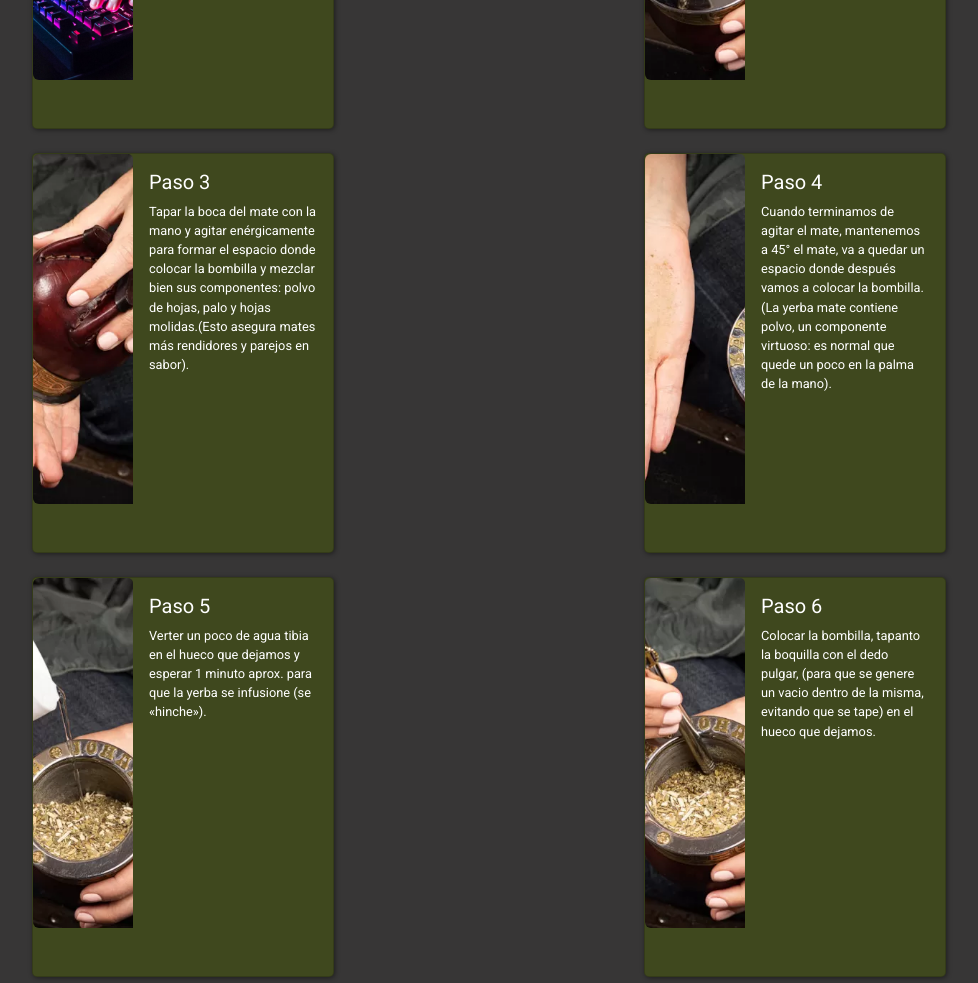
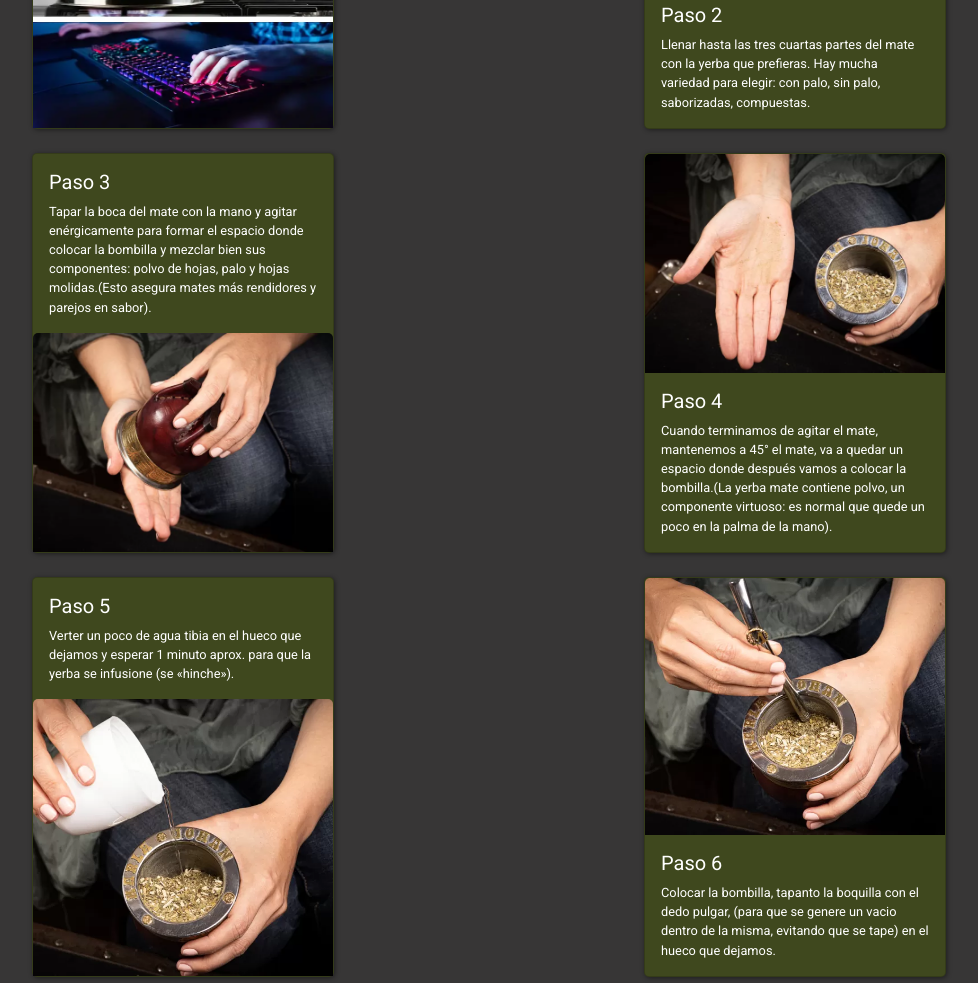
Before and after one commit to Crycsus14/SebastianRubio-EntregaFinal-46980, a website: page index.html in a window 1280 px wide. Shown: the part 669-1652 px from the top of the page, without its empty margins (128-1106 px from the left). Drawn offline with nearby package versions, Linux system fonts and the light colour scheme.

Commit message:
cards-index

```diff
--- a/index.html
+++ b/index.html
@@ -64,7 +64,7 @@
         <!-- Como preparar un mate  - Cards con Bootstrap -->
         <div class="como_mate">
 
-            <div class="card mb-3" style="max-width: 100%;">
+            <!-- <div class="card mb-3" style="max-width: 100%;">
                 <div class="row g-0">
                   <div class="col-md-4">
                     <img src="./img/programando.jpg" class="img-fluid rounded-start" alt="calentar-el-agua-y-teclado.jpg">
@@ -72,7 +72,7 @@
                   <div class="col-md-8">
                     <div class="card-body">
                       <h5 class="card-title">Paso 1</h5>
-                      <p class="card-text ">Antes de seguir codeando, ponemos el agua a calentar hasta antes  de que entre en ebullición (80°C aprox.). Si es pava electrica poner en el indicador de agua antes de hervir o indicador de "agua para mate".Luego colocarla en un termo para que mantenga la temperatura.</p>
+                      <p class="card-text">Antes de seguir codeando, ponemos el agua a calentar hasta antes  de que entre en ebullición (80°C aprox.). Si es pava electrica poner en el indicador de agua antes de hervir o indicador de "agua para mate".Luego colocarla en un termo para que mantenga la temperatura.</p>
                     </div>
                   </div>
                 </div>
@@ -86,8 +86,8 @@
                 <div class="col-md-8">
                   <div class="card-body">
                     <h5 class="card-title">Paso 2</h5>
-                    <p class="card-text ">Llenar hasta las tres cuartas partes del mate con la yerba que prefieras.
-                        Hay mucha variedad para elegir: con palo, sin palo, saborizadas, compuestas..</p>
+                    <p class="card-text">Llenar hasta las tres cuartas partes del mate con la yerba que prefieras.
+                        Hay mucha variedad para elegir: con palo, sin palo, saborizadas, compuestas.</p>
                   </div>
                 </div>
               </div>
@@ -101,68 +101,74 @@
                   <div class="col-md-8">
                     <div class="card-body">
                       <h5 class="card-title">Paso 3</h5>
-                      <p class="card-text ">Tapar la boca del mate con la mano y agitar enérgicamente para formar el espacio donde colocar la bombilla y mezclar bien sus componentes: polvo de hojas, palo y hojas molidas.(Esto asegura mates más rendidores y parejos en sabor).</p>
+                      <p class="card-text">Tapar la boca del mate con la mano y agitar enérgicamente para formar el espacio donde colocar la bombilla y mezclar bien sus componentes: polvo de hojas, palo y hojas molidas.(Esto asegura mates más rendidores y parejos en sabor).</p>
                     </div>
                   </div>
                 </div>
               </div>
+         -->
 
-              <div class="card mb-3" style="max-width: 100%;">
-                <div class="row g-0">
-                  <div class="col-md-4">
-                    <img src="./img/paso_3-dejar-un-espacio-para-colocar-la-bombilla.jpg.webp" class="img-fluid rounded-start" alt="dejar-un-espacio-para-colocar-la-bombilla.jpg">
-                  </div>
-                  <div class="col-md-8">
-                    <div class="card-body">
-                      <h5 class="card-title">Paso 4</h5>
-                      <p class="card-text ">Cuando terminamos de agitar el mate, mantenemos a 45° el mate, va a quedar un espacio donde después vamos a colocar la bombilla.(La yerba mate contiene polvo, un componente virtuoso: es normal que quede un poco en la palma de la mano).</p>
-                    </div>
-                  </div>
+        <div class="card">
+          <div class="card-body">
+            <h5 class="card-title">Paso 1</h5>
+            <p class="card-text">Antes de seguir codeando, ponemos el agua a calentar hasta antes  de que entre en ebullición (80°C aprox.). Si es pava electrica poner en el indicador de agua antes de hervir o indicador de "agua para mate".Luego colocarla en un termo para que mantenga la temperatura.</p>
+
+          </div>
+          <img src="./img/programando.webp" class="card-img-bottom" alt="calentar-el-agua-y-teclado.webp">
+        </div>
+
+        <div class="card mb-3">
+          <img src="./img/paso1-com-hacer-mate-argentino.jpg.webp" class="card-img-top" alt="como-hacer-mate-argentino.jpg">
+          <div class="card-body">
+            <h5 class="card-title">Paso 2</h5>
+            <p class="card-text">Llenar hasta las tres cuartas partes del mate con la yerba que prefieras.
+              Hay mucha variedad para elegir: con palo, sin palo, saborizadas, compuestas.</p>
+
+          </div>
+        </div>
+        <div class="card">
+          <div class="card-body">
+            <h5 class="card-title">Paso 3</h5>
+            <p class="card-text">Tapar la boca del mate con la mano y agitar enérgicamente para formar el espacio donde colocar la bombilla y mezclar bien sus componentes: polvo de hojas, palo y hojas molidas.(Esto asegura mates más rendidores y parejos en sabor).</p>
+
+          </div>
+          <img src="./img/paso2_como-hacer-mate-argentino-tapar-la-boca-y-agitar-elmate.jpg.webp" class="card-img-bottom" alt="tapar-la-boca-y-agitar-el-mate.jpg">
+        </div>
+
+
+              <div class="card mb-3">
+                <img src="./img/paso_3-dejar-un-espacio-para-colocar-la-bombilla.jpg.webp" class="card-img-top" alt="dejar-un-espacio-para-colocar-la-bombilla.jpg">
+                <div class="card-body">
+                  <h5 class="card-title">Paso 4</h5>
+                  <p class="card-text">Cuando terminamos de agitar el mate, mantenemos a 45° el mate, va a quedar un espacio donde después vamos a colocar la bombilla.(La yerba mate contiene polvo, un componente virtuoso: es normal que quede un poco en la palma de la mano).</p>
+
                 </div>
               </div>
+              <div class="card">
+                <div class="card-body">
+                  <h5 class="card-title">Paso 5</h5>
+                  <p class="card-text">Verter un poco de agua tibia en el hueco que dejamos y esperar 1 minuto aprox. para que la yerba se infusione (se «hinche»).</p>
 
-              <div class="card mb-3" style="max-width: 100%;">
-                <div class="row g-0">
-                  <div class="col-md-4">
-                    <img src="./img/paso4_como-hacer-mate-verter-agua-tibia-en-elhueco.jpg.webp" class="img-fluid rounded-start" alt="como-hacer-mate-verter-agua-tibia-en-elhueco.jpg">
-                  </div>
-                  <div class="col-md-8">
-                    <div class="card-body">
-                      <h5 class="card-title">Paso 5</h5>
-                      <p class="card-text ">Verter un poco de agua tibia en el hueco que dejamos y esperar 1 minuto aprox. para que la yerba se infusione (se «hinche»).</p>
-                    </div>
-                  </div>
+                </div>
+                <img src="./img/paso4_como-hacer-mate-verter-agua-tibia-en-elhueco.jpg.webp" class="card-img-bottom" alt="como-hacer-mate-verter-agua-tibia-en-elhueco.jpg">
+              </div>
+
+              <div class="card mb-3">
+                <img src="./img/5.colocarlabombillayempezaracebarelmate_pasos_para_hacerMate-paso5.jpg.webp" class="card-img-top" alt="colocar-la-bombilla-y-empezar-a-cebar-el-mate.jpg">
+                <div class="card-body">
+                  <h5 class="card-title">Paso 6</h5>
+                  <p class="card-text">Colocar la bombilla, tapanto la boquilla con el dedo pulgar, (para que se genere un vacio dentro de la misma, evitando que se tape) en el hueco que dejamos.</p>
+
                 </div>
               </div>
+              <div class="card">
+                <div class="card-body">
+                  <h5 class="card-title">Paso 7</h5>
+                  <p class="card-text">Ahora si ya podemos ir vertiendo el agua de nuestro termo de a poco hasta que hinche bien la yerba, lo mas cerca de la bombilla posible par que quede el resto de la yerba seca. A disfrutar!</p>
 
-              <div class="card mb-3" style="max-width: 100%;">
-                <div class="row g-0">
-                  <div class="col-md-4">
-                    <img src="./img/5.colocarlabombillayempezaracebarelmate_pasos_para_hacerMate-paso5.jpg.webp" class="img-fluid rounded-start" alt="colocar-la-bombilla-y-empezar-a-cebar-el-mate.jpg">
-                  </div>
-                  <div class="col-md-8">
-                    <div class="card-body">
-                      <h5 class="card-title">Paso 6</h5>
-                      <p class="card-text ">Colocar la bombilla, tapanto la boquilla con el dedo pulgar, (para que se genere un vacio dentro de la misma, evitando que se tape) en el hueco que dejamos.</p>
-                    </div>
-                  </div>
                 </div>
+                <img src="./img/paso6-cebar-mate_desdeeltermo_como-hacer_mate_argentina-1.jpg.webp" class="card-img-bottom" alt="cebar-mate-desde-el-termo.jpg">
               </div>
-
-              <div class="card mb-3" style="max-width: 100%;">
-                <div class="row g-0">
-                  <div class="col-md-4">
-                    <img src="./img/paso6-cebar-mate_desdeeltermo_como-hacer_mate_argentina-1.jpg.webp" class="img-fluid rounded-start" alt="cebar-mate-desde-el-termo.jpg">
-                  </div>
-                  <div class="col-md-8">
-                    <div class="card-body">
-                      <h5 class="card-title">Paso 7</h5>
-                      <p class="card-text ">Ahora si ya podemos ir vertiendo el agua de nuestro termo de a poco hasta que hinche bien la yerba, lo mas cerca de la bombilla posible par que quede el resto de la yerba seca. A disfrutar!</p>
-                    </div>
-                  </div>
-                </div>
-              </div>
-
         </div>
 
     </section>
--- a/scss/style.scss
+++ b/scss/style.scss
@@ -220,12 +220,6 @@ box-shadow: 1px 1px 5px rgb(63, 72, 30);
    color: white;
 }
 
-.card-text{
-
-       font-size: 0.80rem;
-
-
-}
 .boton_abajo {
    border-radius: 4px;
    font-size: 20px;
```
Also changed, not shown: img/programando.jpg (deleted), img/programando.webp (added).
